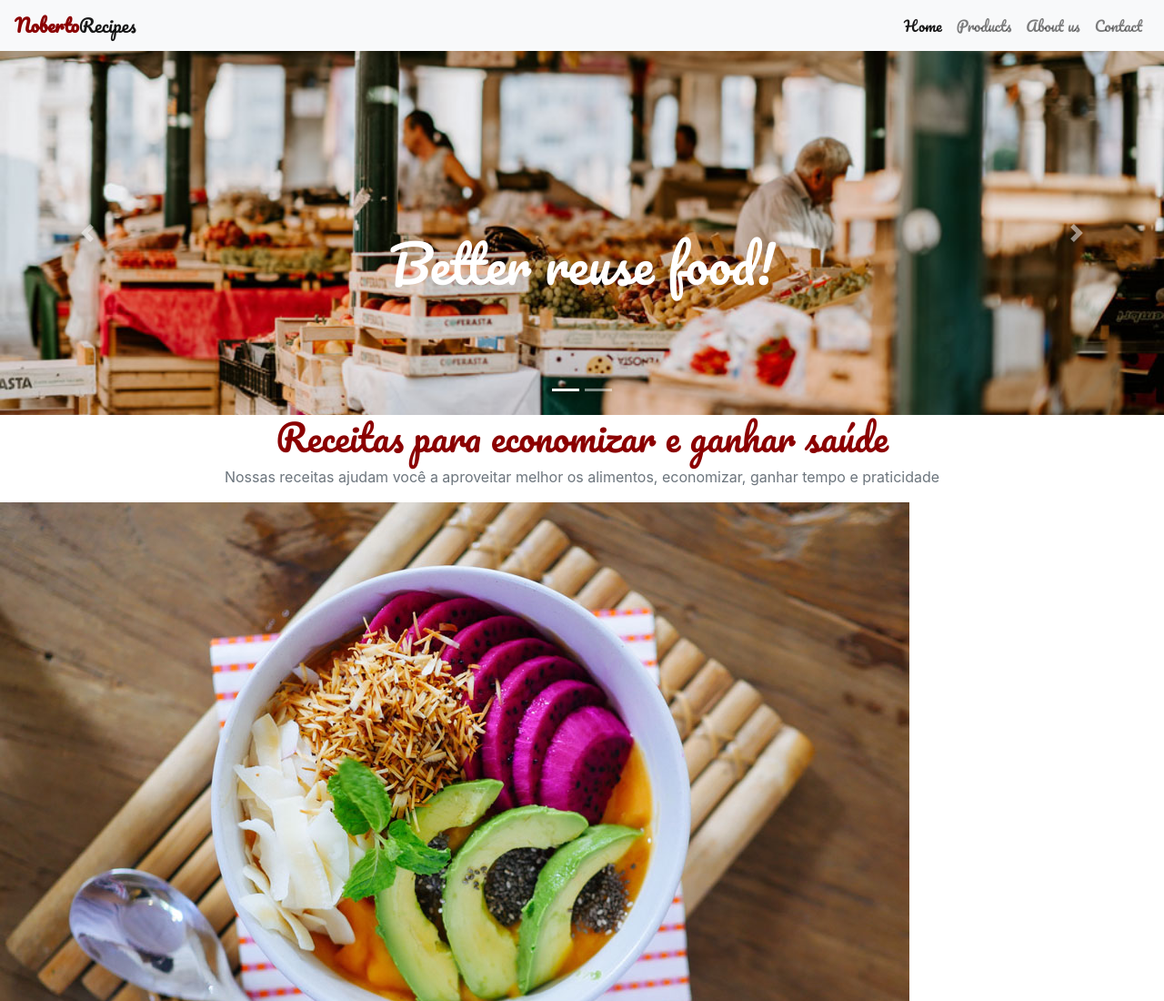
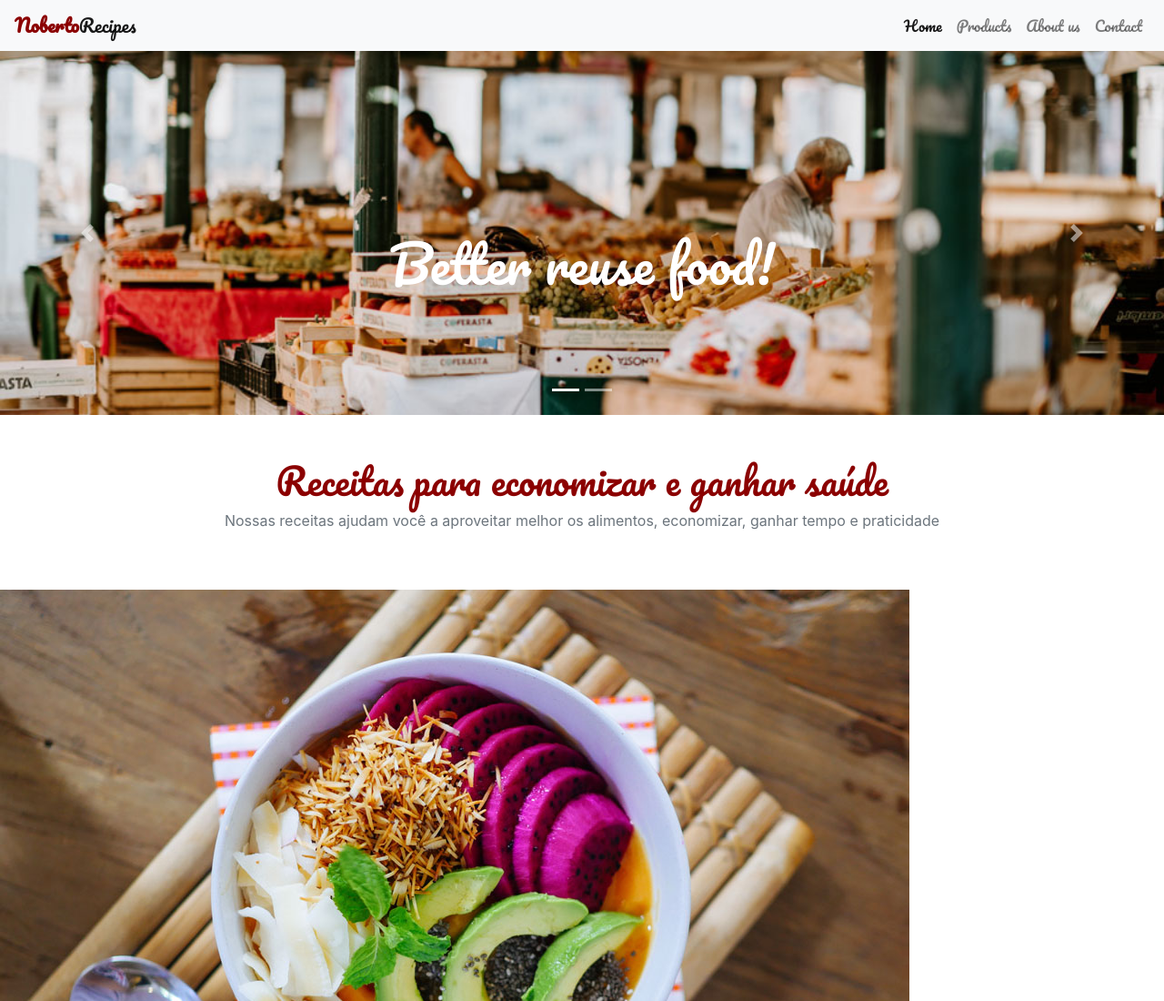
Before and after one commit to NobertoFerreiraFilho/NobertoRecipes-bootstrap, a plain HTML site: page index.html in a window 1280 px wide. Shown: the top 1100 px of the page at 91% size. Drawn offline with nearby package versions, Linux system fonts and the light colour scheme.

Commit message:
[NRB]009 FEATURE/Add text spacing

```diff
--- a/index.html
+++ b/index.html
@@ -110,8 +110,8 @@
       </div>
     </div>
 
-    <h1 class="text-center font-titulo especial-color">Receitas para economizar e ganhar saúde</h1>
-    <p class="text-center text-secondary">
+    <h1 class="text-center font-titulo especial-color pt-5">Receitas para economizar e ganhar saúde</h1>
+    <p class="text-center text-secondary pb-5">
       Nossas receitas ajudam você a aproveitar melhor os alimentos, economizar,
       ganhar tempo e praticidade
     </p>
```
Also changed, not shown: 1 other file.
